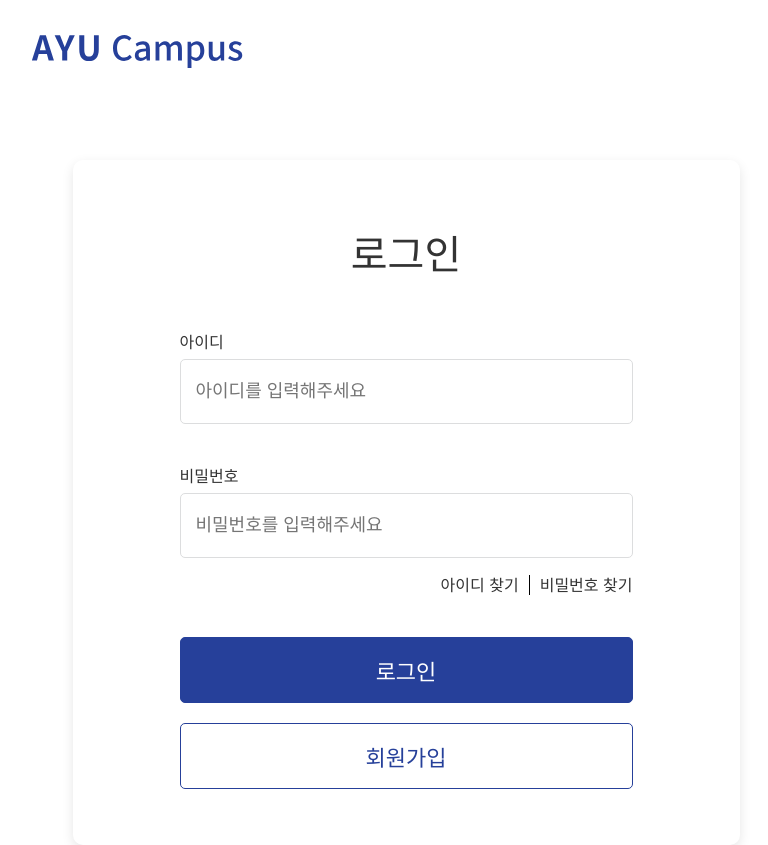
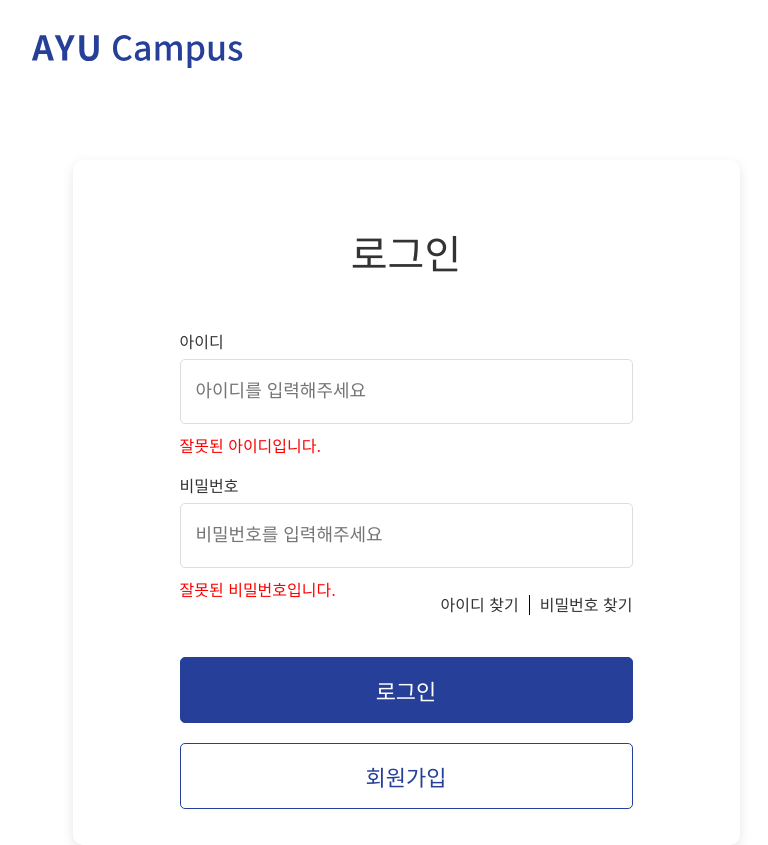
Before and after one commit to AYU-CAMPUS/AYU-FE, a Next.js app: page /sign/sign-in in a window 1280 px wide. Shown: the whole page, without its empty margins (234-1002 px from the left). Built offline with nearby package versions, Linux system fonts and the light colour scheme.

Commit message:
feat: ErrorMessage를 LoginForm에 추가 & emotion styled의 named export를 Styled로 import해 사용

```diff
--- /dev/null
+++ b/components/ErrorMessage/ErrorMessage.style.ts
@@ -0,0 +1,6 @@
+import styled from "@emotion/styled";
+
+export const ErrorMessage = styled.p`
+  position: absolute;
+  color: red;
+`;
--- /dev/null
+++ b/components/ErrorMessage/ErrorMessage.tsx
@@ -0,0 +1,13 @@
+import React from "react";
+
+import * as Styled from "./ErrorMessage.style";
+
+interface Props {
+  msg: string;
+}
+
+function ErrorMessage({ msg }: Props) {
+  return <Styled.ErrorMessage>{msg}</Styled.ErrorMessage>;
+}
+
+export default ErrorMessage;
--- a/components/Login/LoginForm.style.ts
+++ b/components/Login/LoginForm.style.ts
@@ -55,6 +55,10 @@ export const Label = styled.label`
   }
 `;
 
+export const ErrMsgContainer = styled.div`
+  padding-top: 10px;
+`;
+
 export const ForgotLinkContainer = styled.section`
   text-align: right;
   padding: 15px 0;
@@ -72,7 +76,7 @@ export const ForgotLinkContainer = styled.section`
   }
 `;
 
-export const LoginButtonContainer = styled.div`
+export const LoginBtnContainer = styled.div`
   margin-top: 25px;
 `;
 
--- a/components/Login/LoginForm.tsx
+++ b/components/Login/LoginForm.tsx
@@ -1,14 +1,9 @@
 import { ChangeEvent, FormEvent, useState } from "react";
 import Link from "next/link";
-import {
-  Button,
-  Container,
-  ForgotLinkContainer,
-  Form,
-  Heading,
-  Label,
-  LoginButtonContainer,
-} from "./LoginForm.style";
+
+import ErrorMessage from "../ErrorMessage/ErrorMessage";
+
+import * as Styled from "./LoginForm.style";
 
 interface Inputs {
   userId?: string;
@@ -30,10 +25,10 @@ function LoginForm() {
   };
 
   return (
-    <Container>
-      <Heading>로그인</Heading>
-      <Form onSubmit={handleSubmit}>
-        <Label htmlFor="user-id">
+    <Styled.Container>
+      <Styled.Heading>로그인</Styled.Heading>
+      <Styled.Form onSubmit={handleSubmit}>
+        <Styled.Label htmlFor="user-id">
           아이디
           <input
             type="text"
@@ -43,8 +38,12 @@ function LoginForm() {
             onChange={handleChange}
             placeholder="아이디를 입력해주세요"
           />
-        </Label>
-        <Label htmlFor="password">
+        </Styled.Label>
+        <Styled.ErrMsgContainer>
+          <ErrorMessage msg="잘못된 아이디입니다." />
+        </Styled.ErrMsgContainer>
+
+        <Styled.Label htmlFor="password">
           비밀번호
           <input
             type="password"
@@ -53,23 +52,27 @@ function LoginForm() {
             onChange={handleChange}
             placeholder="비밀번호를 입력해주세요"
           />
-        </Label>
-        <ForgotLinkContainer>
+        </Styled.Label>
+        <Styled.ErrMsgContainer>
+          <ErrorMessage msg="잘못된 비밀번호입니다." />
+        </Styled.ErrMsgContainer>
+
+        <Styled.ForgotLinkContainer>
           <Link href="/forget-id">
             <a>아이디 찾기</a>
           </Link>
           <Link href="/forget-possword">
             <a>비밀번호 찾기</a>
           </Link>
-        </ForgotLinkContainer>
-        <LoginButtonContainer>
-          <Button primary type="submit">
+        </Styled.ForgotLinkContainer>
+        <Styled.LoginBtnContainer>
+          <Styled.Button primary type="submit">
             로그인
-          </Button>
-        </LoginButtonContainer>
-        <Button type="button">회원가입</Button>
-      </Form>
-    </Container>
+          </Styled.Button>
+        </Styled.LoginBtnContainer>
+        <Styled.Button type="button">회원가입</Styled.Button>
+      </Styled.Form>
+    </Styled.Container>
   );
 }
 
--- /dev/null
+++ b/pages/sign/sign-in/SignIn.style.ts
@@ -0,0 +1,7 @@
+import styled from "@emotion/styled";
+
+export const Container = styled.div`
+  display: flex;
+  justify-content: center;
+  align-items: center;
+`;
--- a/pages/sign/sign-in/index.tsx
+++ b/pages/sign/sign-in/index.tsx
@@ -1,20 +1,15 @@
 import React from "react";
-import styled from "@emotion/styled";
 
 import MainLayout from "../../../components/Layout/MainLayout";
 import LoginForm from "../../../components/Login/LoginForm";
 
-const Container = styled.div`
-  display: flex;
-  justify-content: center;
-  align-items: center;
-`;
+import * as Styled from "./SignIn.style";
 
 function Login() {
   return (
-    <Container>
+    <Styled.Container>
       <LoginForm />
-    </Container>
+    </Styled.Container>
   );
 }
 
```
